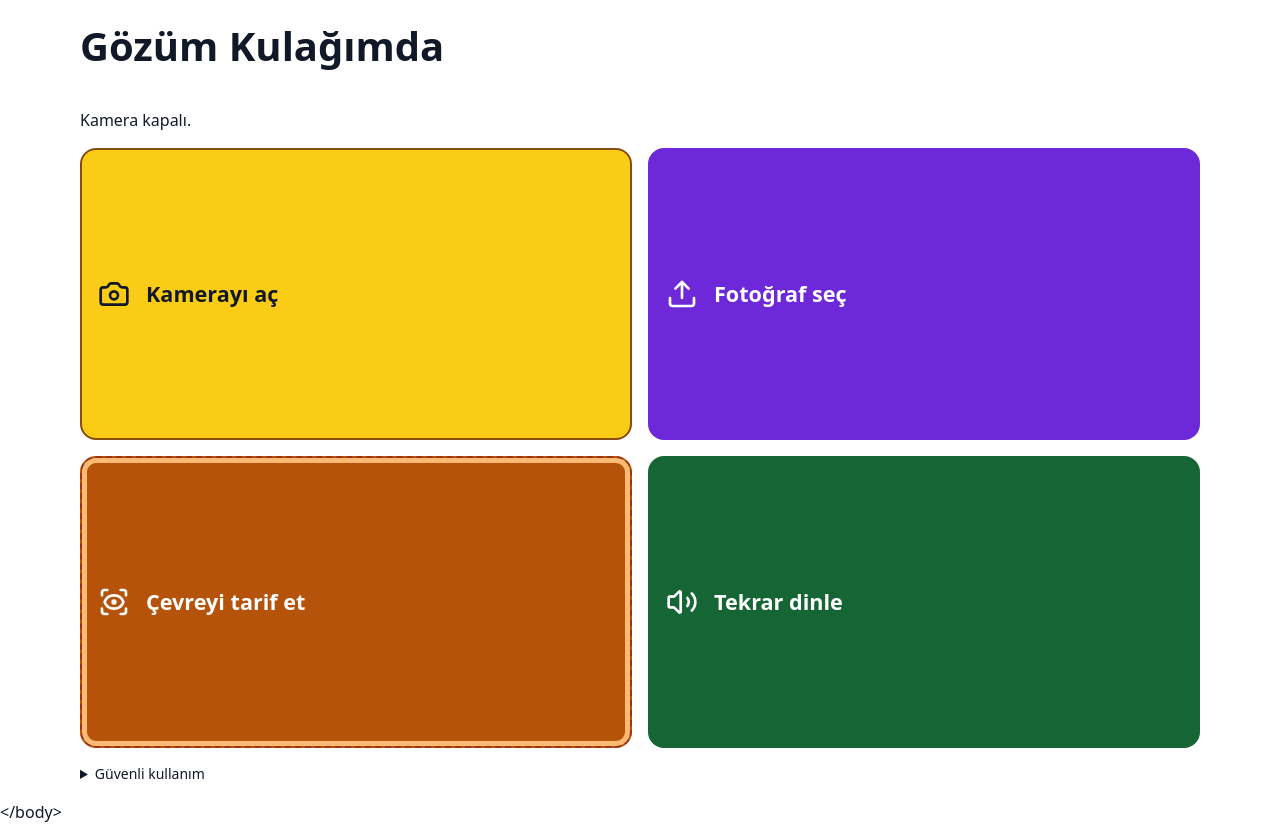
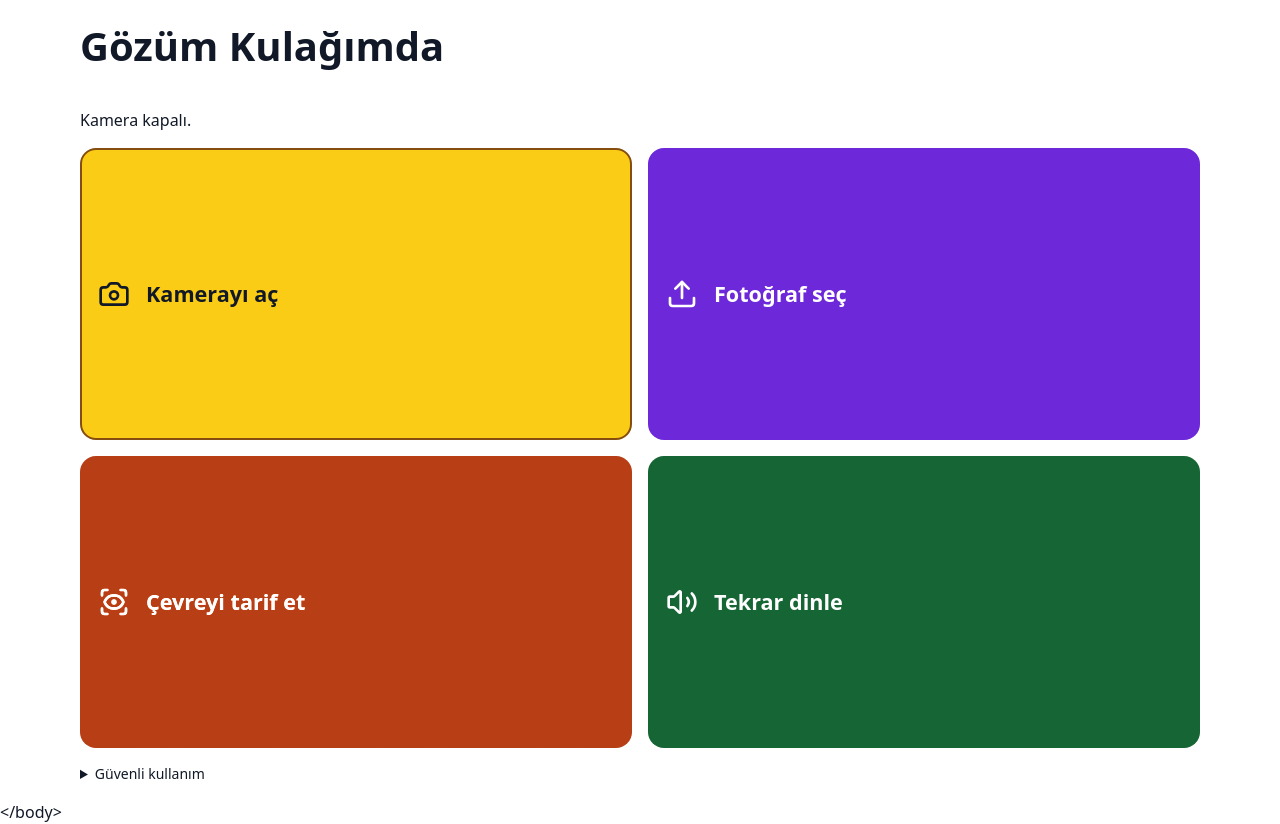
Before and after one commit to ahmedozdemir99/Ak-ll-bileklik, a React (Vite) app: page / in a window 1280 px wide. Built offline with nearby package versions, Linux system fonts and the light colour scheme.

Commit message:
Revert last React button animation update at user request

```diff
--- a/src/components/LiveCameraNarration.tsx
+++ b/src/components/LiveCameraNarration.tsx
@@ -1,4 +1,4 @@
-import { useEffect, useRef, useState, type CSSProperties } from 'react';
+import { useEffect, useRef, useState } from 'react';
 import { Camera, Upload, Volume2, VolumeX, ScanEye } from 'lucide-react';
 
 function plainNarration(text: string) {
@@ -16,14 +16,6 @@ function plainNarration(text: string) {
 
 export function LiveCameraNarration() {
   const video = useRef<HTMLVideoElement>(null);
-  const [pulse, setPulse] = useState(false);
-  useEffect(() => {
-    const media = window.matchMedia('(prefers-reduced-motion: reduce)');
-    const timer = window.setInterval(() => {
-      setPulse(previous => media.matches ? false : !previous);
-    }, 1000);
-    return () => window.clearInterval(timer);
-  }, []);
   const stream = useRef<MediaStream | null>(null);
   const fileInput = useRef<HTMLInputElement>(null);
   const request = useRef<AbortController | null>(null);
@@ -110,7 +102,7 @@ export function LiveCameraNarration() {
     <div className="module-grid">
       <button className="module camera-module" disabled={opening||busy} onClick={active?stopCamera:openCamera}><Camera aria-hidden="true"/>{active?'Kamerayı kapat':'Kamerayı aç'}</button>
       <button className="module photo-module" disabled={opening||busy} onClick={()=>fileInput.current?.click()}><Upload aria-hidden="true"/>Fotoğraf seç</button>
-      <button className="module primary" style={{ '--module-bg': pulse ? '#b45309' : '#9a3412', boxShadow: pulse ? 'inset 0 0 0 5px #fdba74' : 'none', animation: 'none' } as CSSProperties} aria-busy={busy} disabled={busy||opening||(!active&&!image)} onClick={analyze}><ScanEye aria-hidden="true"/>{busy?'Tarif hazırlanıyor':'Çevreyi tarif et'}</button>
+      <button className="module primary" aria-busy={busy} disabled={busy||opening||(!active&&!image)} onClick={analyze}><ScanEye aria-hidden="true"/>{busy?'Tarif hazırlanıyor':'Çevreyi tarif et'}</button>
       <button className="module audio-module" disabled={!result&&!speaking} onClick={()=>speaking?stopSpeech():speak(result)}>{speaking?<VolumeX aria-hidden="true"/>:<Volume2 aria-hidden="true"/>}{speaking?'Sesi durdur':'Tekrar dinle'}</button>
     </div>
     <input ref={fileInput} type="file" accept="image/jpeg,image/png,image/webp" hidden onChange={e=>{upload(e.target.files?.[0]);e.target.value='';}}/>
```
